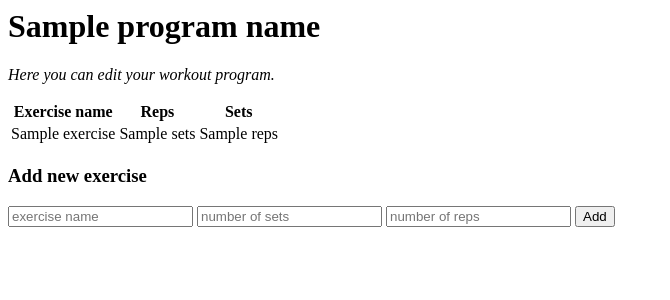
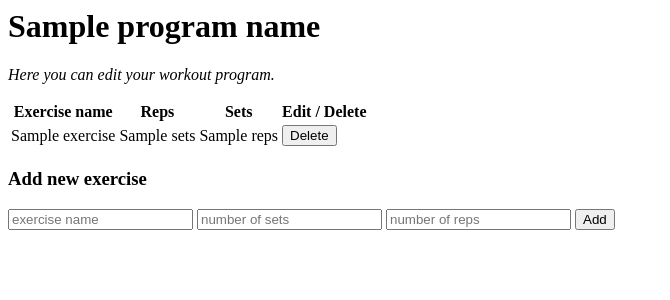
Before and after one commit to hurbios/gym-logger, a Flask app: template templates/edit-program.html in a window 1280 px wide. Shown: the top 300 px of the page, without its empty margins (0-670 px from the left). Run offline with Flask 3, Linux system fonts and the light colour scheme; the template is opened without the code that fills it: most values are stand-ins (such as "Sample title", 1, 10 or a date in 2020).

Commit message:
Add possibility to delete exercises

```diff
--- a/app.py
+++ b/app.py
@@ -1,5 +1,5 @@
 from flask import Flask
-from flask import redirect, render_template, request, session
+from flask import redirect, render_template, request, session, Response
 from os import getenv
 from flask_sqlalchemy import SQLAlchemy
 from sqlalchemy.sql import text
@@ -97,13 +97,27 @@ def edit_program(id):
 
 @app.route("/add-exercise", methods=["POST"])
 def add_exercise():
-  if("username" not in session):
+  if ("username" not in session):
     return redirect("/")
   name = request.form["exercise_name"]
   sets = request.form["exercise_sets"]
   reps = request.form["exercise_reps"]
-  program_id = request.form["program_id"] # TODO: validate that program belongs to the user
-  sql = text("INSERT INTO exercises (name, reps, sets, program_id, user_id) VALUES (:name, :reps, :sets, :program_id, :user_id) RETURNING id")
-  exercise_id= db.session.execute(sql, { "name": name, "sets": sets, "reps": reps, "program_id": program_id, "user_id": session["user_id"] })
+  program_id = request.form["program_id"]
+
+  # validate that program belongs to the user. If not just redirect back to program without deleting.
+  result = db.session.execute(text('SELECT id, name FROM programs WHERE id = :id AND userId = :user'), {"id":program_id, "user": session["user_id"]})
+  program = result.fetchone()
+  if (program):
+    sql = text("INSERT INTO exercises (name, reps, sets, program_id, user_id) VALUES (:name, :reps, :sets, :program_id, :user_id) RETURNING id")
+    exercise_id= db.session.execute(sql, { "name": name, "sets": sets, "reps": reps, "program_id": program_id, "user_id": session["user_id"] })
+    db.session.commit()
+  return redirect("/edit-program/" + str(program_id))
+
+@app.route("/delete_exercise/<int:id>", methods=["DELETE"])
+def remove_exercise(id):
+  if("username" not in session):
+    return redirect("/")
+  sql = text("DELETE FROM exercises WHERE id = :id AND user_id = :user_id")
+  exercise_id=db.session.execute(sql, { "id": id, "user_id": session["user_id"] })
   db.session.commit()
-  return redirect("/edit-program/" + str(program_id))
+  return Response("", 204)
--- a/templates/edit-program.html
+++ b/templates/edit-program.html
@@ -1,3 +1,23 @@
+<script>
+  function onDeleteButtonClick(id) {
+    if (id) {
+      if (confirm("Are you sure you want to delete the exercise?")) {
+        const xhr = new XMLHttpRequest()
+        xhr.open("DELETE", "/delete_exercise/" + id.toString())
+        xhr.onload = function () {
+          if (xhr.status === 204 || xhr.status === 200) {
+            location.reload()
+          }
+        }
+        xhr.onerror = function() {
+          alert("Exercise deletion failed.")
+        }
+        xhr.send()
+      }
+    }
+  }
+</script>
+
 <h1>{{ program_name }}</h1>
 <i>Here you can edit your workout program.</i>
 <p></p>
@@ -6,12 +26,14 @@
     <th>Exercise name</th>
     <th>Reps</th>
     <th>Sets</th>
+    <th>Edit / Delete</th>
   </tr>
   {% for exercise in exercises %}
-  <tr key="{{ exercise.id }}"">
+  <tr key="{{ exercise.id }}">
     <td>{{ exercise.name }}</td>
     <td>{{ exercise.sets }}</td>
     <td>{{ exercise.reps }}</td>
+    <td><button onclick="onDeleteButtonClick({{ exercise.id }})">Delete</button></td>
   </tr>
   {% endfor %}
 </table>
```
Also changed, not shown: README.md.
